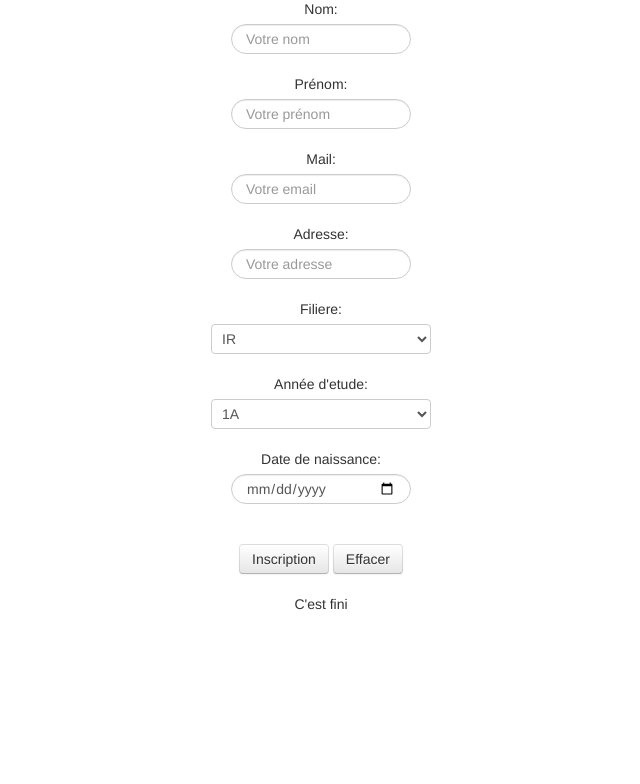
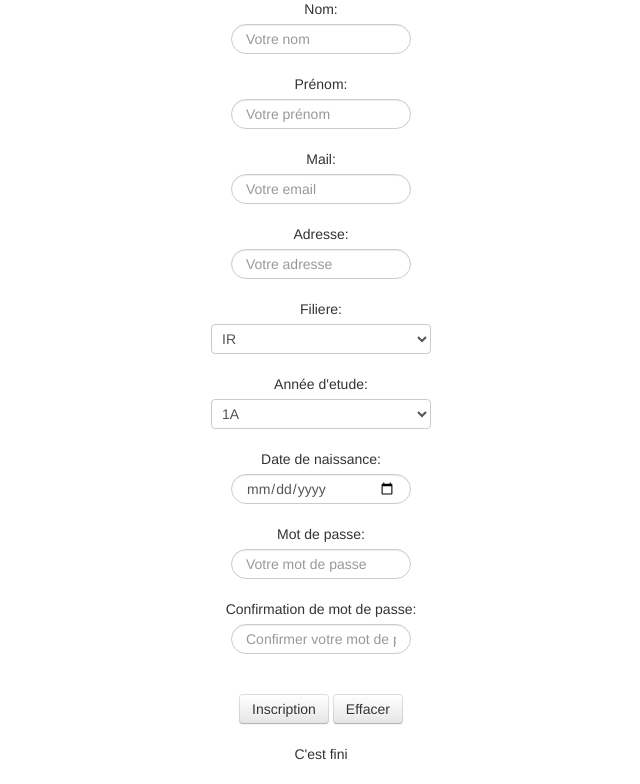
Before and after one commit to NicolasMG/Projet-Craquette, a PHP site: page /inscription.php in a window 1280 px wide. Shown: the part 318-1102 px from the top of the page, without its empty margins (319-959 px from the left). Before the commit the page ends 928 px from the top, so only its background shows below. Run offline with PHP 8.4, Linux system fonts and the light colour scheme.

Commit message:
entrer le mot de passe

```diff
--- a/inscription.php
+++ b/inscription.php
@@ -86,6 +86,20 @@
 					<input type="date" class="input-medium search-query" name="datenaissance" placeholder= "jour/mois/année" />
 				</div>
 
+                <div>
+					<label for="MDP">
+						Mot de passe:
+					</label>
+					<input type="password" class="input-medium search-query" name="MPD" placeholder= "Votre mot de passe" />
+				</div>
+
+                 <div>
+					<label for="MDPconfirmation">
+						Confirmation de mot de passe:
+					</label>
+					<input type="password" class="input-medium search-query" name="MDPconfirmation" placeholder= "Confirmer votre mot de passe" />
+				</div>
+
 
                 <div >
 				    <label>
```
